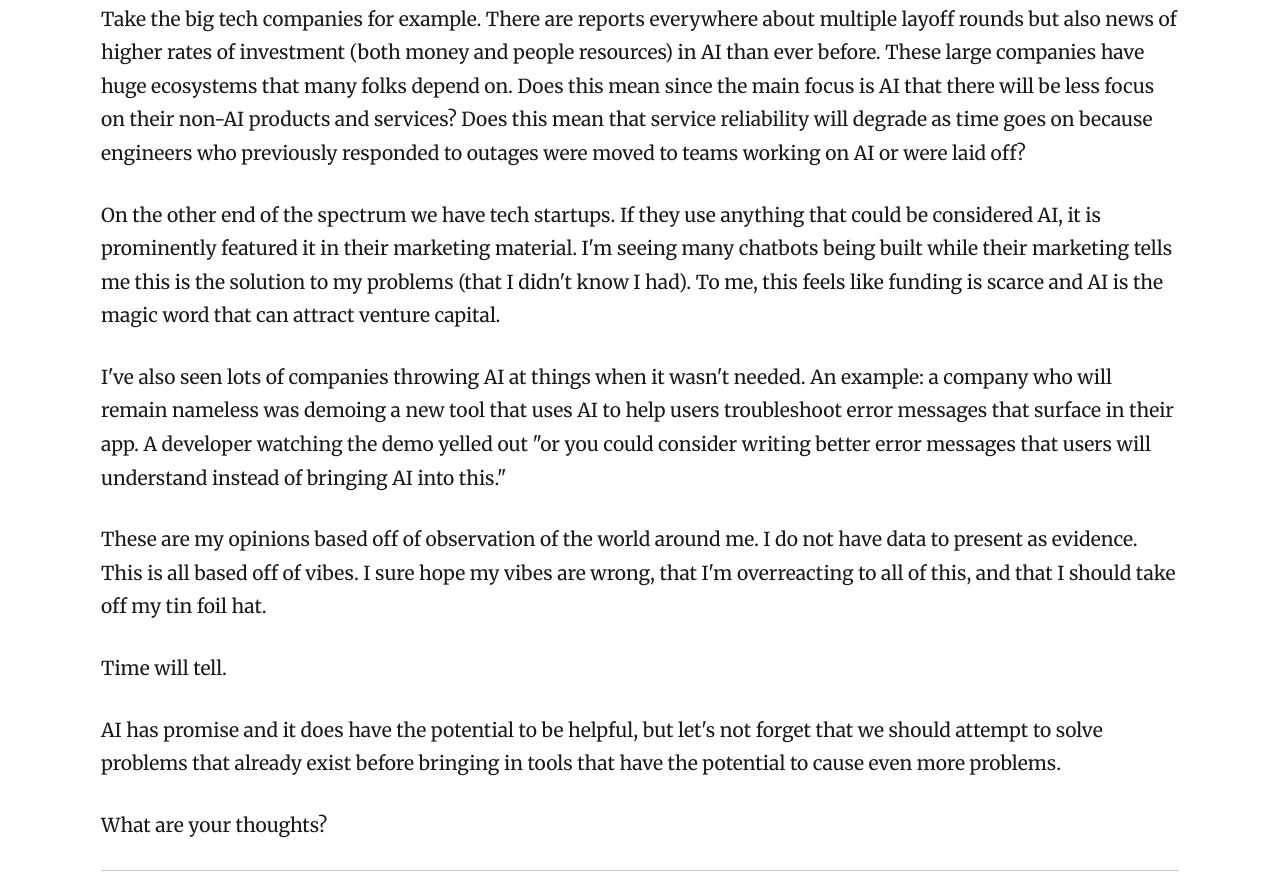
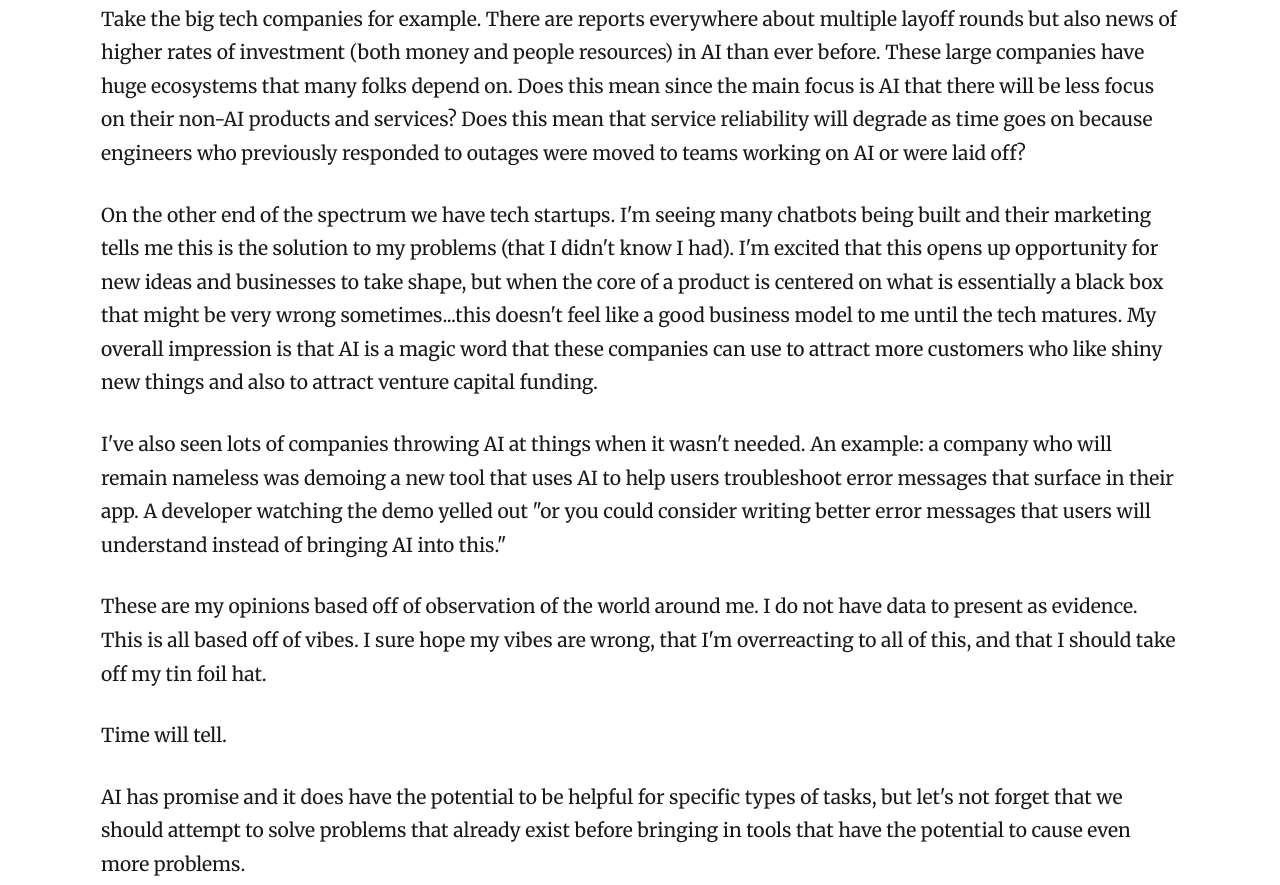
Before and after one commit to deeheber/danielle-heberling-dot-xyz, a Gatsby site: page /blog/generative-ai/ in a window 1280 px wide. Shown: the part 983-1868 px from the top of the page. Built offline with nearby package versions, Linux system fonts and the light colour scheme; Gatsby itself is replaced by a stand-in of ours; some packages are replaced by stand-ins of ours.

Commit message:
AI post edits

```diff
--- a/content/blog/generative-ai/index.md
+++ b/content/blog/generative-ai/index.md
@@ -15,7 +15,7 @@ I'm concerned with AI monopolizing the focus of companies.
 
 Take the big tech companies for example. There are reports everywhere about multiple layoff rounds but also news of higher rates of investment (both money and people resources) in AI than ever before. These large companies have huge ecosystems that many folks depend on. Does this mean since the main focus is AI that there will be less focus on their non-AI products and services? Does this mean that service reliability will degrade as time goes on because engineers who previously responded to outages were moved to teams working on AI or were laid off?
 
-On the other end of the spectrum we have tech startups. If they use anything that could be considered AI, it is prominently featured it in their marketing material. I'm seeing many chatbots being built while their marketing tells me this is the solution to my problems (that I didn't know I had). To me, this feels like funding is scarce and AI is the magic word that can attract venture capital.
+On the other end of the spectrum we have tech startups. I'm seeing many chatbots being built and their marketing tells me this is the solution to my problems (that I didn't know I had). I'm excited that this opens up opportunity for new ideas and businesses to take shape, but when the core of a product is centered on what is essentially a black box that might be very wrong sometimes...this doesn't feel like a good business model to me until the tech matures. My overall impression is that AI is a magic word that these companies can use to attract more customers who like shiny new things and also to attract venture capital funding.
 
 I've also seen lots of companies throwing AI at things when it wasn't needed. An example: a company who will remain nameless was demoing a new tool that uses AI to help users troubleshoot error messages that surface in their app. A developer watching the demo yelled out "or you could consider writing better error messages that users will understand instead of bringing AI into this."
 
@@ -23,6 +23,6 @@ These are my opinions based off of observation of the world around me. I do not
 
 Time will tell.
 
-AI has promise and it does have the potential to be helpful, but let's not forget that we should attempt to solve problems that already exist before bringing in tools that have the potential to cause even more problems.
+AI has promise and it does have the potential to be helpful for specific types of tasks, but let's not forget that we should attempt to solve problems that already exist before bringing in tools that have the potential to cause even more problems.
 
 What are your thoughts?
```
